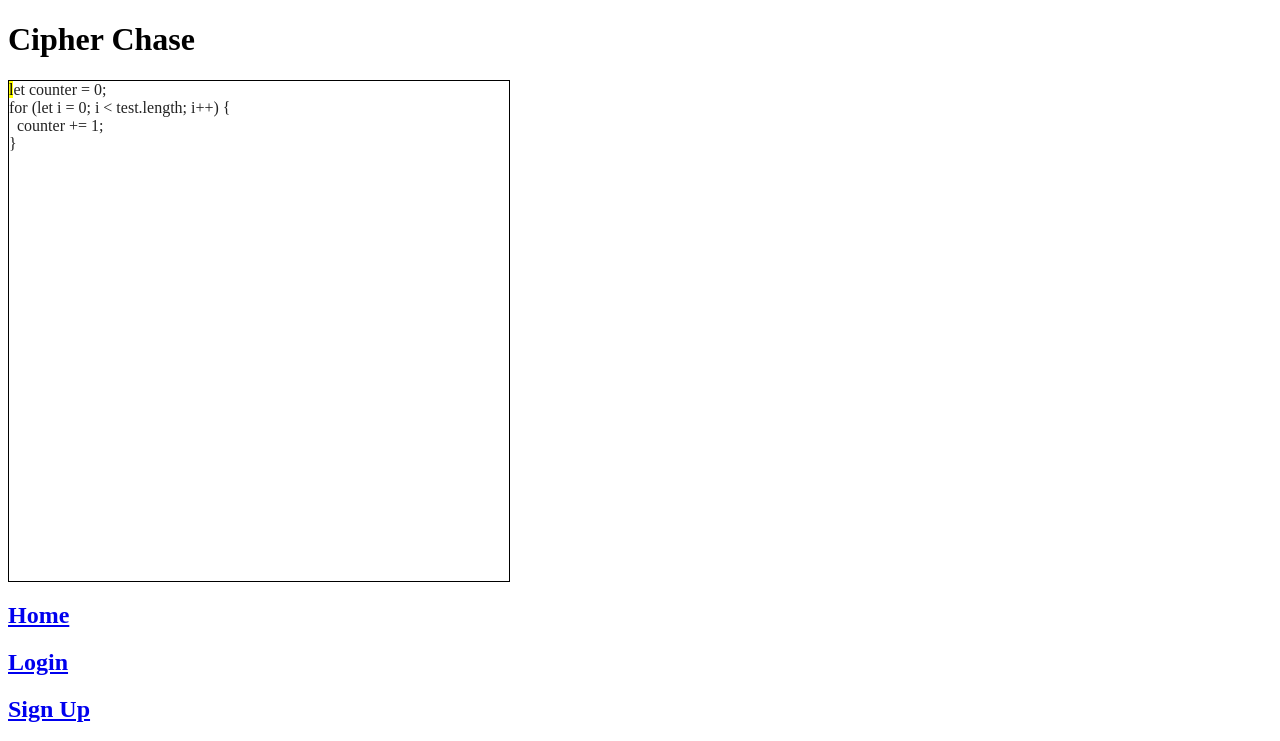
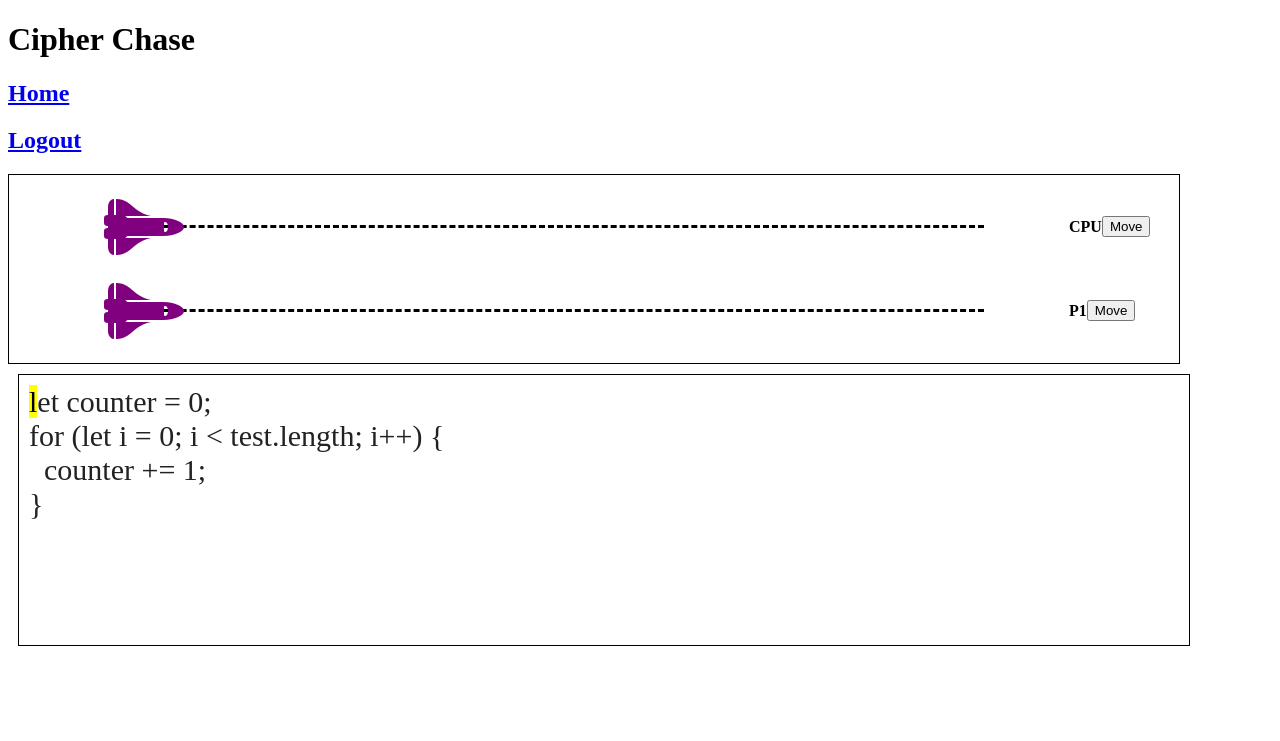
Before and after one commit to cipherchase/cipherchase, a React app: page /join in a window 1280 px wide. Shown: the top 741 px of the page. Built offline with nearby package versions, Linux system fonts and the light colour scheme.

Commit message:
restyled and integrated code container
Co-authored-by: Bryan Fong <bryanfong.dev@gmail.com>

```diff
--- a/src/containers/CodeContainer.jsx
+++ b/src/containers/CodeContainer.jsx
@@ -5,8 +5,11 @@ import * as actions from '../actions/actionCreators';
 
 const Wrapper = styled.div`
   border: 1px solid black;
-  width: 500px;
-  height: 500px;
+  width: 1150px;
+  height: 250px;
+  margin: 10px;
+  padding: 10px;
+  font-size: 30px;
 `;
 
 const mapStateToProps = store => ({
@@ -21,6 +24,7 @@ const mapDispatchToProps = dispatch => ({
 const CodeContainer = ({ codeChallenge, charIndex, moveChar }) => {
 
   const handleKeyPress = (e) => {
+    if (e.which === 32) e.preventDefault();
     const keyPressChar = String.fromCharCode(e.which);
     const currentLetter = document.querySelector('#currentLetter');
     currentLetter.style.backgroundColor = 'yellow';
--- a/src/containers/GameContainer.jsx
+++ b/src/containers/GameContainer.jsx
@@ -1,6 +1,7 @@
 import React from 'react';
 import styled from 'styled-components';
 import Race from '../components/Race.jsx';
+import CodeContainer from './CodeContainer.jsx';
 
 const Races = styled.div`
   display: flex;
@@ -16,6 +17,7 @@ const GameContainer = () => (
       <Race playerName="CPU" />
       <Race playerName="P1" />
     </Races>
+    <CodeContainer />
   </div>
 );
 
--- a/src/containers/MainContainer.jsx
+++ b/src/containers/MainContainer.jsx
@@ -1,11 +1,9 @@
 import React from 'react';
-import CodeContainer from './CodeContainer.jsx';
 import LandingPage from './LandingPage.jsx';
 
 const MainContainer = () => (
   <div>
     <h1>Cipher Chase </h1>
-    <CodeContainer />
     <LandingPage />
   </div>
 );
--- a/src/reducers/gameReducer.js
+++ b/src/reducers/gameReducer.js
@@ -1,13 +1,12 @@
 import * as types from '../actions/actionTypes';
 
 const initialState = {
-  isLoggedIn: false,
   codeChallenge: 'let counter = 0;<br/>for (let i = 0; i < test.length; i++) {<br/>&nbsp;&nbsp;counter += 1;<br/>}',
   cpuSpeed: 50 + Math.random() * 50,
   score: 0,
   gameActive: false,
   charIndex: 0,
-  user: null,
+  user: true,
 };
 
 const gameReducer = (state = initialState, action) => {
```
